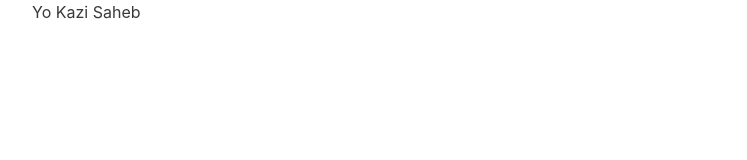
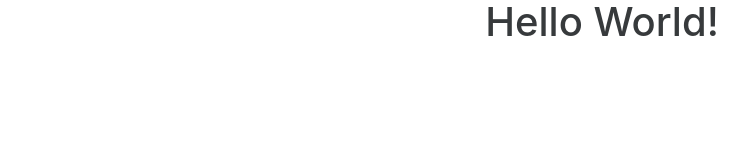
Before and after one commit to imondal007/starter, a website: page index.html in a window 1280 px wide. Shown: the whole page, without its empty margins (38-785 px from the left). Drawn offline with nearby package versions, Linux system fonts and the light colour scheme.

Commit message:
index.html modified

```diff
--- a/index.html
+++ b/index.html
@@ -12,7 +12,7 @@
   <body>
     <div class="container">
     	<div class="row">
-    		<p>Yo Kazi Saheb</p>
+    		<h1 class="text-md-center">Hello World!</h1>
     	</div>
     </div>
 
```
